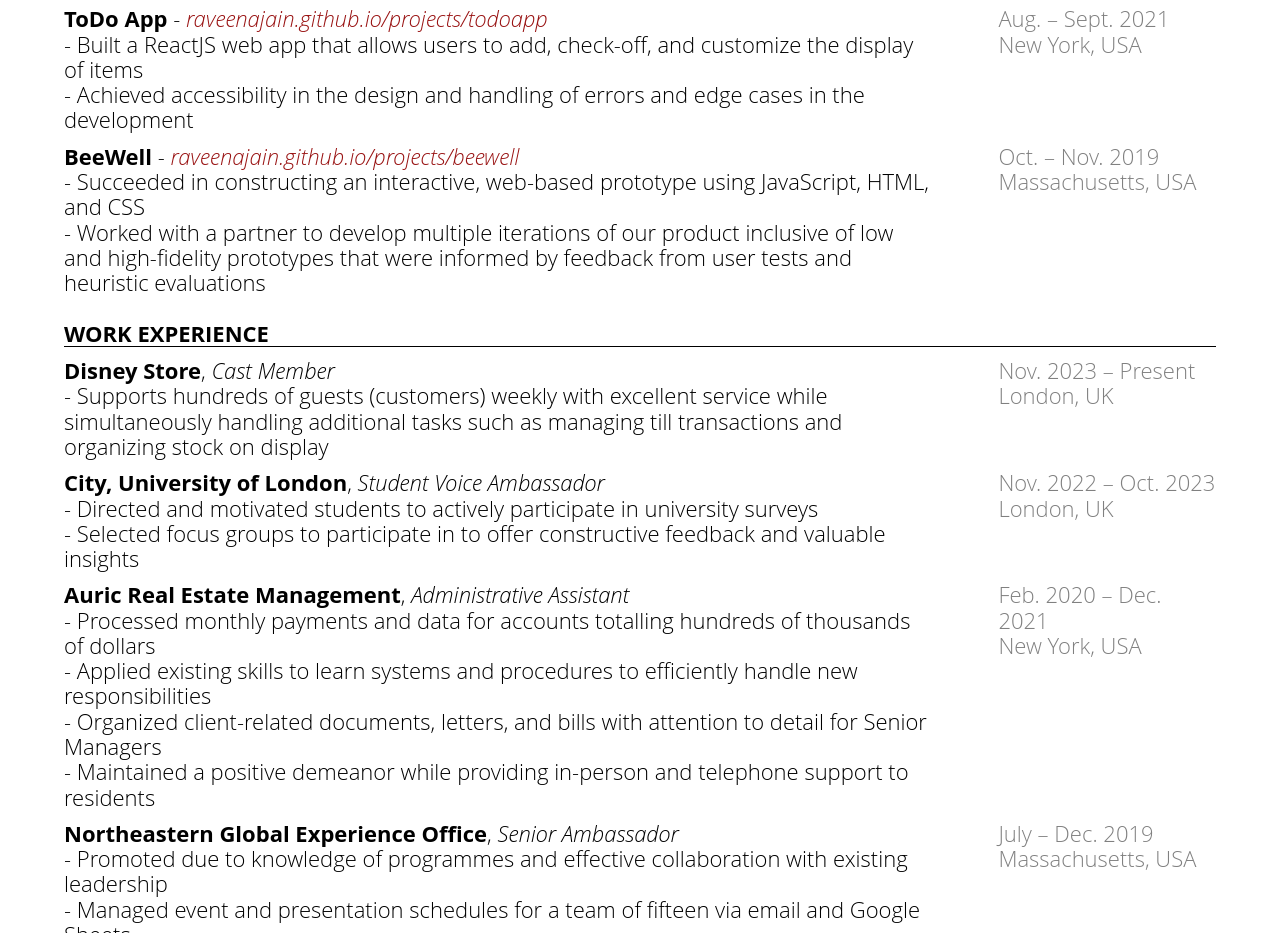
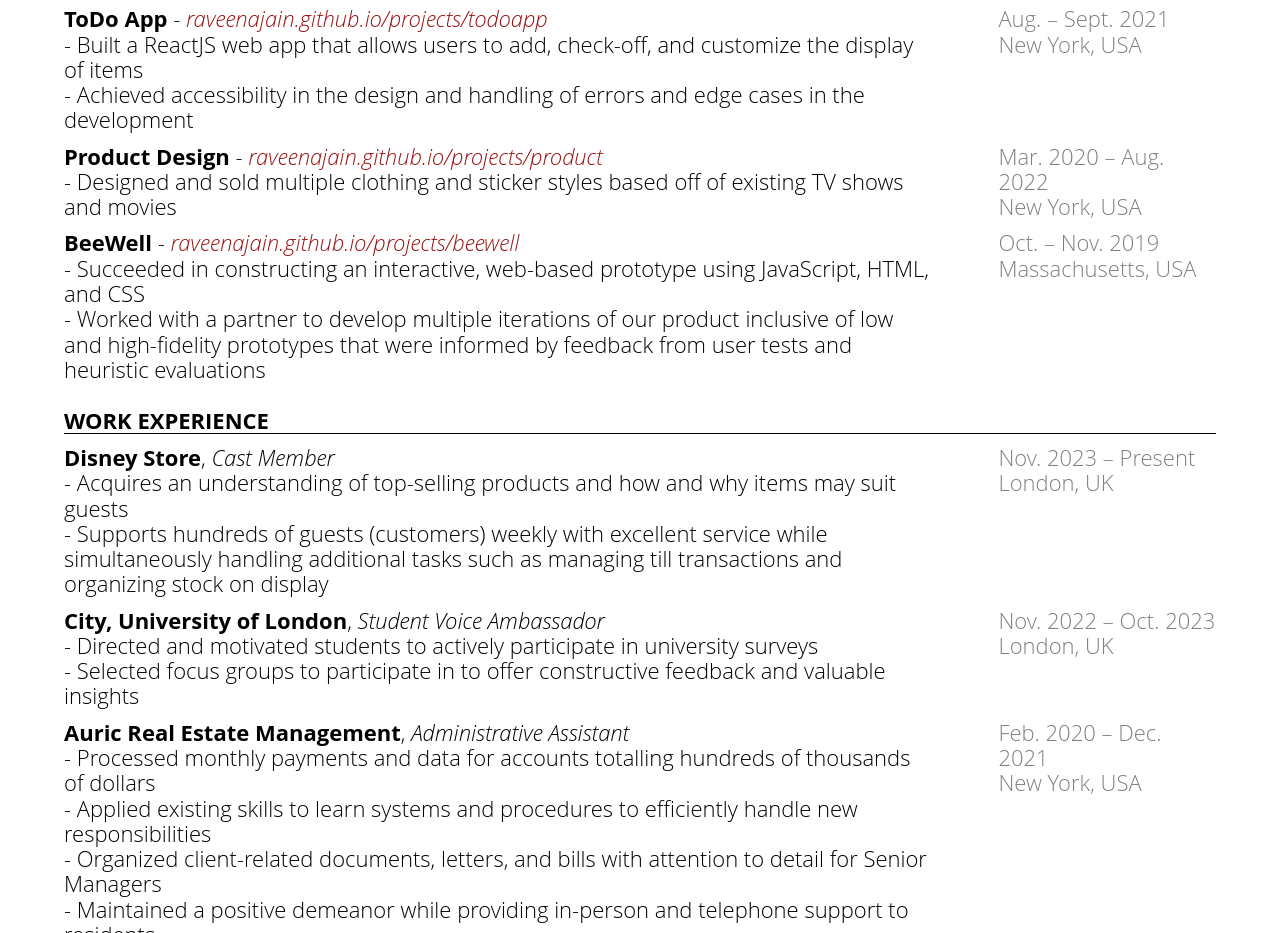
Before and after one commit to raveenajain/raveenajain.github.io, a plain HTML site: page resume.html in a window 1280 px wide. Shown: the part 2396-3329 px from the top of the page. Drawn offline with Linux system fonts and the light colour scheme; a web font is replaced by a local one.

Commit message:
cv update

```diff
--- a/resume.html
+++ b/resume.html
@@ -240,6 +240,19 @@
     </div>
     <div class="resume-main">
       <div class="page-text resume-left resume-top-line">
+        <b>Product Design</b> - <i><a class="text-link" href="http://raveenajain.github.io/projects/product">raveenajain.github.io/projects/product</a></i>
+        <div>
+          -  Designed and sold multiple clothing and sticker styles based off of existing TV shows and movies
+        </div>
+      </div>
+      <div class="page-text resume-right resume-top-line">
+        Mar. 2020 – Aug. 2022
+        <br>
+        New York, USA
+      </div>
+    </div>
+    <div class="resume-main">
+      <div class="page-text resume-left resume-top-line">
         <b>BeeWell</b> - <i><a class="text-link" href="http://raveenajain.github.io/projects/beewell">raveenajain.github.io/projects/beewell</a></i>
         <div>
           -  Succeeded in constructing an interactive, web-based prototype using JavaScript, HTML, and CSS
@@ -262,6 +275,8 @@
       <div class="page-text resume-left resume-top-line">
         <b>Disney Store</b>, <i>Cast Member</i>
         <div>
+          -  Acquires an understanding of top-selling products and how and why items may suit guests
+          <br>
           -  Supports hundreds of guests (customers) weekly with excellent service while simultaneously handling additional tasks such as managing till transactions and organizing stock on display
         </div>
       </div>
```
